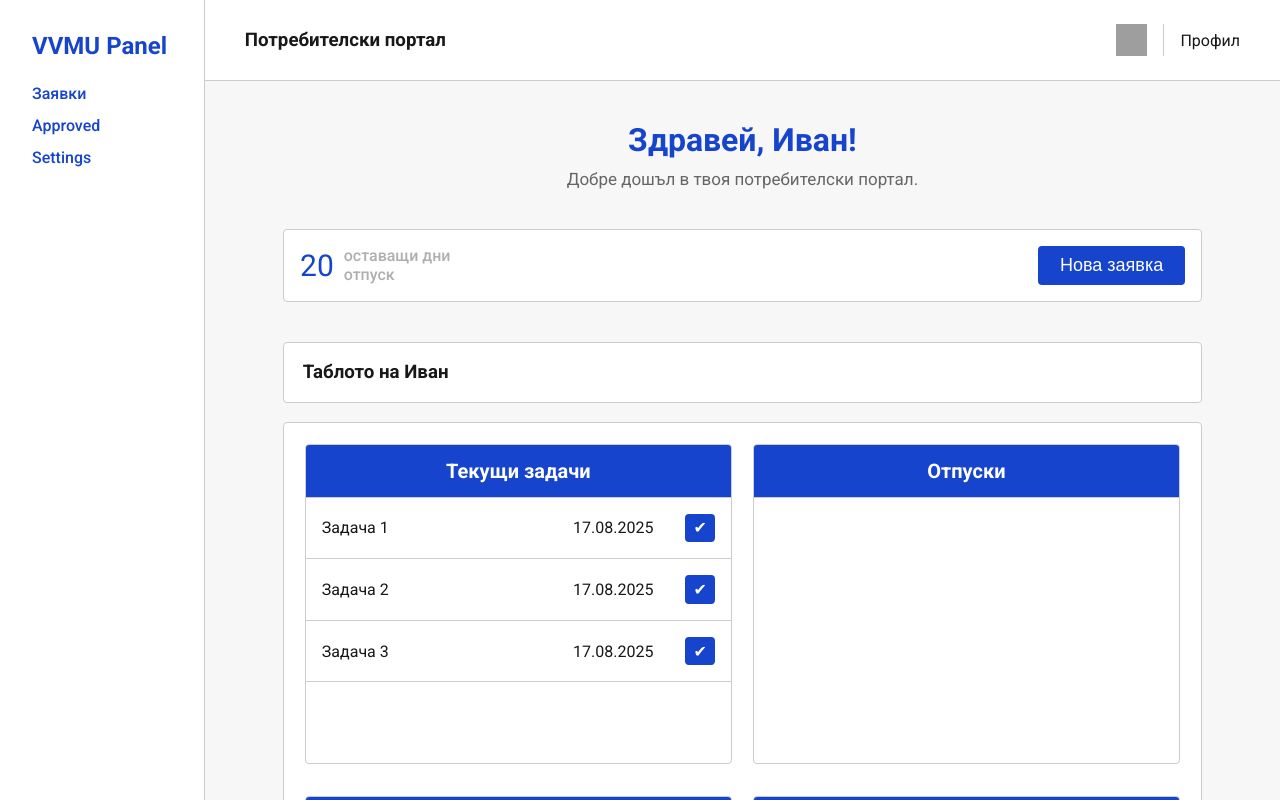
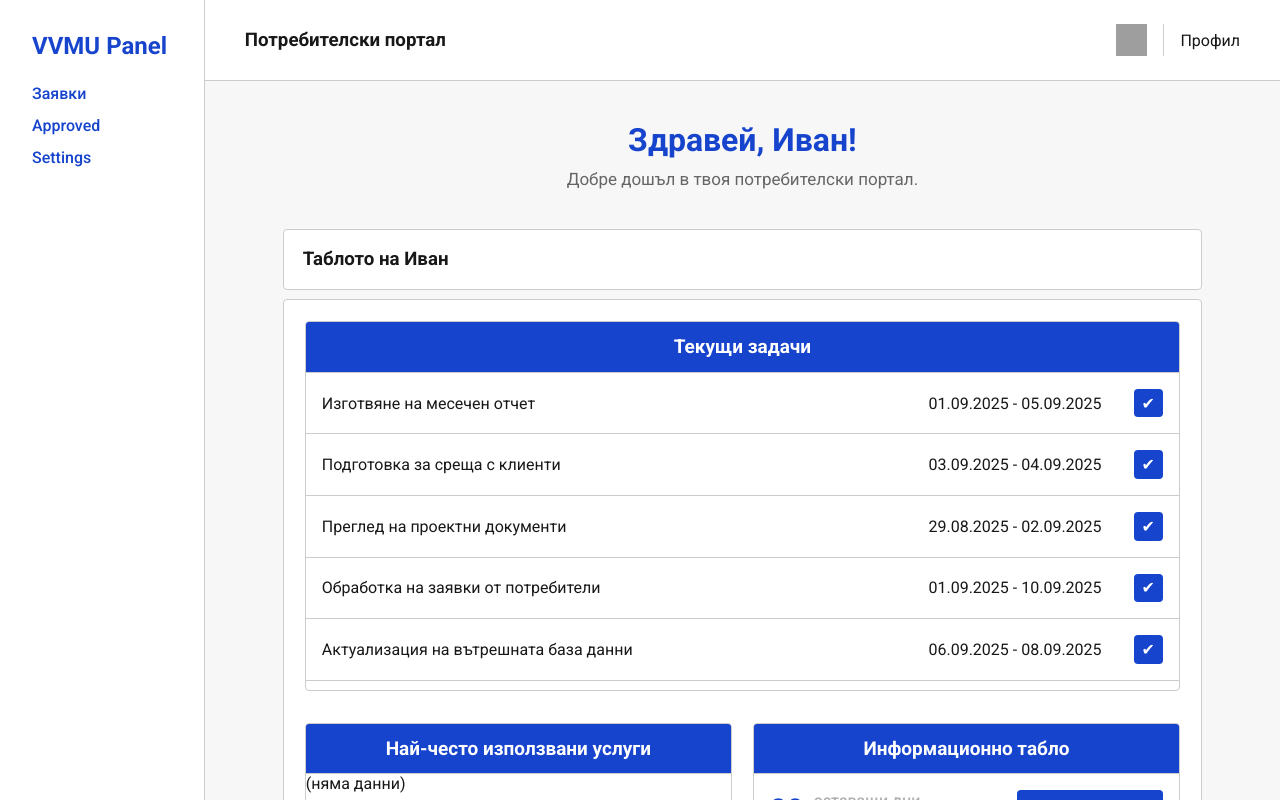
Before and after one commit to KrisKiselkov/nvna-project, a Next.js app: page /client/requestsClient in a window 1280 px wide. Built offline with nearby package versions, Linux system fonts and the light colour scheme; grey boxes are pictures that could not be loaded.

Commit message:
User Dashboard Base Look 2

```diff
--- a/app/client/requestsClient/page.js
+++ b/app/client/requestsClient/page.js
@@ -2,40 +2,65 @@
 
 import styles from './requestsClient.module.css';
 import { useState } from 'react';
+import { mockTasks } from './requestClientData';
 
 
 export default function RequestsClient () {
-    const tasks = [1, 2, 3]; // example tasks
-    const [taskDone, setTaskDone] = useState(Array(tasks.length).fill(false));
+    const [ mockedTasks, setMockedTasks ] = useState(mockTasks);
 
-    const toggleTask = (index) => {
-        setTaskDone((prev) =>
-            prev.map((s, i) => (i === index ? !s : s))
+
+    const [taskDone, setTaskDone] = useState(
+        mockedTasks.map(task => task.status === "done")
     );
+
+    const toggleTask = (id) => {
+        setMockedTasks((prev) => {
+            const updated = prev.map((t) =>
+            t.id === id ? { ...t, status: t.status === "done" ? "active" : "done" } : t
+            );
+
+            // тук вече връщаме сортиран масив
+            return updated.sort((a, b) => {
+            if (a.status === "done" && b.status !== "done") return -1;
+            if (a.status !== "done" && b.status === "done") return 1;
+            return 0;
+            });
+        });
     };
 
     const allTasks = () => {
-        return tasks.map((task, index) => (
-            <div className={styles["user-db-divs__tasks-div"]} key={index}>
-                <div key={index} className={styles["tasks-div__task-end-date-div"] + (taskDone[index] ? " " + styles.taskDone : "")}>
-                    <p className={styles["tasks-div__task-p"]}>Задача {task}</p>
-                    <p className={styles["tasks-div__end-date-p"]}>17.08.2025</p>
+        return mockedTasks.map((task) => (
+            <div className={styles["user-db-divs__tasks-div"]} key={task.id}>
+            <div
+                className={
+                styles["tasks-div__task-end-date-div"] +
+                (task.status === "done" ? " " + styles.taskDone : "")
+                }
+            >
+                <p className={styles["tasks-div__task-p"]}>{task.title}</p>
+                <p className={styles["tasks-div__end-date-p"]}>
+                {task.startDate} - {task.endDate}
+                </p>
             </div>
-                <button onClick={() => toggleTask(index)} className={styles["tasks-div__btn"]}>&#10004;</button>
+            <button
+                onClick={() => toggleTask(task.id)}
+                className={styles["tasks-div__btn"]}
+            >
+                &#10004;
+            </button>
             </div>
         ));
-    }
+    };
+
 
     return (
         <div className={styles["main-requests-client"]}>
         <div className={styles["main-requests-client__mrc-header"]}>
             <h3 className={styles["mrc-header__h3"]}>Потребителски портал</h3>
-
             <div className={styles["mrc-header__header-notif-profile-div"]}>
             <figure className={styles["header-notif-profile-div__figure"]}>
                 <img src="images/notifications_18dp_181818_FILL0_wght400_GRAD0_opsz20.png" />
             </figure>
-
             <div className={styles["header-notif-profile-div__header-profile-div"]}>
                 <p className={styles["header-profile-div__p"]}>Профил</p>
             </div>
@@ -45,42 +70,41 @@ export default function RequestsClient () {
         <div className={styles["main-requests-client__mrc-body"]}>
             <div className={styles["mrc-body__user-greeting"]}>
             <h2 className={styles["user-greeting__h2"]}>Здравей, Иван!</h2>
-                    <p className={styles["user-greeting__p"]}>Добре дошъл в твоя потребителски портал.</p>
-                </div>
-
-                <div className={styles["mrc-body__days-off-new-request"]}>
-                    <div className={styles["days-off-new-request__days-off"]}>
-                        <p className={styles["days-off__num"]}>20</p>
-                        <p className={styles["days-off__p"]}>оставащи дни<br></br> отпуск</p>
-                    </div>
-
-                    <div className={styles["days-off-new-request__new-request"]}>
-                        <button className={styles["new-request__button"]}>Нова заявка</button>
-                    </div>
+            <p className={styles["user-greeting__p"]}>
+                Добре дошъл в твоя потребителски портал.
+            </p>
             </div>
 
             <div className={styles["mrc-body__user-dashboard"]}>
             <h3 className={styles["user-dashboard__h3"]}>Таблото на Иван</h3>
             <div className={styles["user-dashboard__user-db-req"]}>
-                        <div className={styles["user-db-req__user-db-divs"]}>
+
+                {/* Текущи задачи */}
+                <div className={styles["user-db-req__user-db-main-div"]}>
                 <h4 className={styles["user-db-divs__h4"]}>Текущи задачи</h4>
-
                 {allTasks()}
-
-
                 </div>
 
+                {/* Най-често използвани услуги */}
                 <div className={styles["user-db-req__user-db-divs"]}>
-                            <h4 className={styles["user-db-divs__h4"]}>Отпуски</h4>
+                <h4 className={styles["user-db-divs__h4"]}>Най-често използвани услуги</h4>
+                <p>(няма данни)</p>
                 </div>
 
+                {/* Информационно табло */}
                 <div className={styles["user-db-req__user-db-divs"]}>
-                            <h4 className={styles["user-db-divs__h4"]}>Текущи задачи</h4>
+                <h4 className={styles["user-db-divs__h4"]}>Информационно табло</h4>
+                <div className={styles["mrc-body__days-off-new-request"]}>
+                    <div className={styles["days-off-new-request__days-off"]}>
+                    <p className={styles["days-off__num"]}>20</p>
+                    <p className={styles["days-off__p"]}>оставащи дни<br />отпуск</p>
+                    </div>
+                    <div className={styles["days-off-new-request__new-request"]}>
+                    <button className={styles["new-request__button"]}>Нова заявка</button>
+                    </div>
+                </div>
                 </div>
 
-                        <div className={styles["user-db-req__user-db-divs"]}>
-                            <h4 className={styles["user-db-divs__h4"]}>Текущи задачи</h4>
-                        </div>
             </div>
             </div>
         </div>
--- /dev/null
+++ b/app/client/requestsClient/requestClientData.js
@@ -0,0 +1,73 @@
+// Mock data (примерни задачи)
+export const mockTasks = [
+  {
+    id: 1,
+    title: "Изготвяне на месечен отчет",
+    startDate: "01.09.2025",
+    endDate: "05.09.2025",
+    status: "active"
+  },
+  {
+    id: 2,
+    title: "Подготовка за среща с клиенти",
+    startDate: "03.09.2025",
+    endDate: "04.09.2025",
+    status: "active"
+  },
+  {
+    id: 3,
+    title: "Преглед на проектни документи",
+    startDate: "29.08.2025",
+    endDate: "02.09.2025",
+    status: "active"
+  },
+  {
+    id: 4,
+    title: "Обработка на заявки от потребители",
+    startDate: "01.09.2025",
+    endDate: "10.09.2025",
+    status: "active"
+  },
+  {
+    id: 5,
+    title: "Актуализация на вътрешната база данни",
+    startDate: "06.09.2025",
+    endDate: "08.09.2025",
+    status: "active"
+  },
+  {
+    id: 6,
+    title: "Изготвяне на месечен отчет",
+    startDate: "01.09.2025",
+    endDate: "05.09.2025",
+    status: "active"
+  },
+  {
+    id: 7,
+    title: "Подготовка за среща с клиенти",
+    startDate: "03.09.2025",
+    endDate: "04.09.2025",
+    status: "active"
+  },
+  {
+    id: 8,
+    title: "Преглед на проектни документи",
+    startDate: "29.08.2025",
+    endDate: "02.09.2025",
+    status: "active"
+  },
+  {
+    id: 9,
+    title: "Обработка на заявки от потребители",
+    startDate: "01.09.2025",
+    endDate: "10.09.2025",
+    status: "active"
+  },
+  {
+    id: 10,
+    title: "Актуализация на вътрешната база данни",
+    startDate: "06.09.2025",
+    endDate: "08.09.2025",
+    status: "active"
+  },
+];
--- a/app/client/requestsClient/requestsClient.module.css
+++ b/app/client/requestsClient/requestsClient.module.css
@@ -54,11 +54,10 @@
 
 .mrc-body__days-off-new-request {
     background-color: #fff;
-    width: 90%;
+    width: 100%;
     margin: 0 auto;
     padding: 1em;
-    border: 1px solid #ccc;
-    border-radius: 4px;
+    border-bottom: 1px solid #ccc;
     margin-bottom: 2.5em;
     display: flex;
     justify-content: space-between;
@@ -100,7 +99,7 @@
     border-radius: 4px;
     width: 90%;
     margin: 0 auto;
-    margin-bottom: 1em;
+    margin-bottom: .5em;
 }
 
 .user-dashboard__user-db-req {
@@ -112,6 +111,17 @@
     flex-wrap: wrap;
     background-color: #fff;
     padding: 1.3em;
+    border: 1px solid #ccc;
+    border-radius: 4px;
+}
+
+.user-db-req__user-db-main-div {
+    width: 100%;
+    height: fit-content;
+    max-height: 23.1em;
+    overflow-y: scroll;
+    overflow-x: hidden;
+    justify-content: space-between;
     border: 1px solid #ccc;
     border-radius: 4px;
 }
@@ -129,7 +139,7 @@
     padding: .7em;
     border-bottom: 1px solid #ccc;
     text-align: center;
-    font-size: 20px;
+    font-size: 19px;
     margin: 0;
     color: #fff;
 }
@@ -139,6 +149,10 @@
     align-items: center;
     padding: 1em;
     border-bottom: 1px solid #ccc;
+}
+
+.user-db-divs__tasks-div:last-child {
+    border-bottom: none;
 }
 
 .tasks-div__task-end-date-div {
```
Lines whose indentation alone changed are shown as unchanged.
